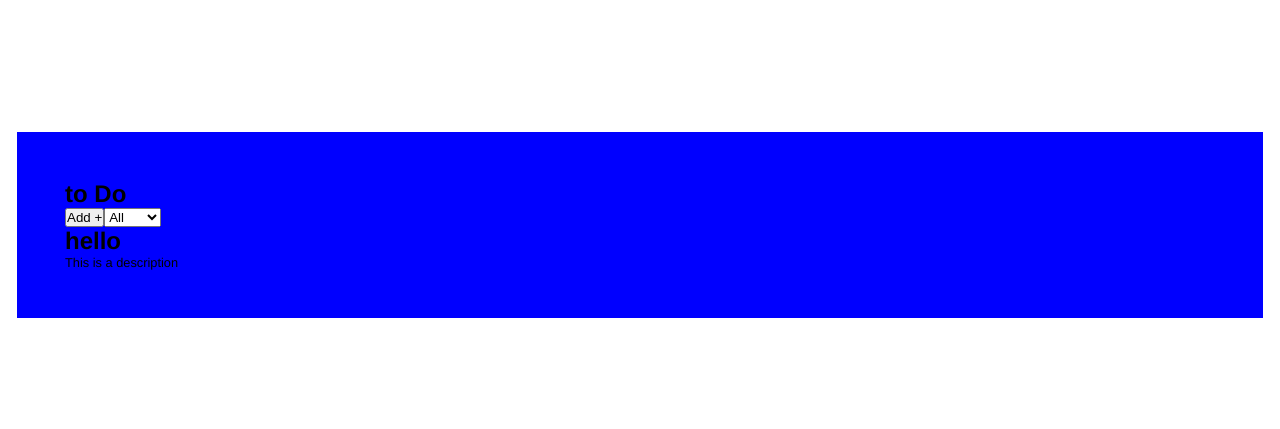
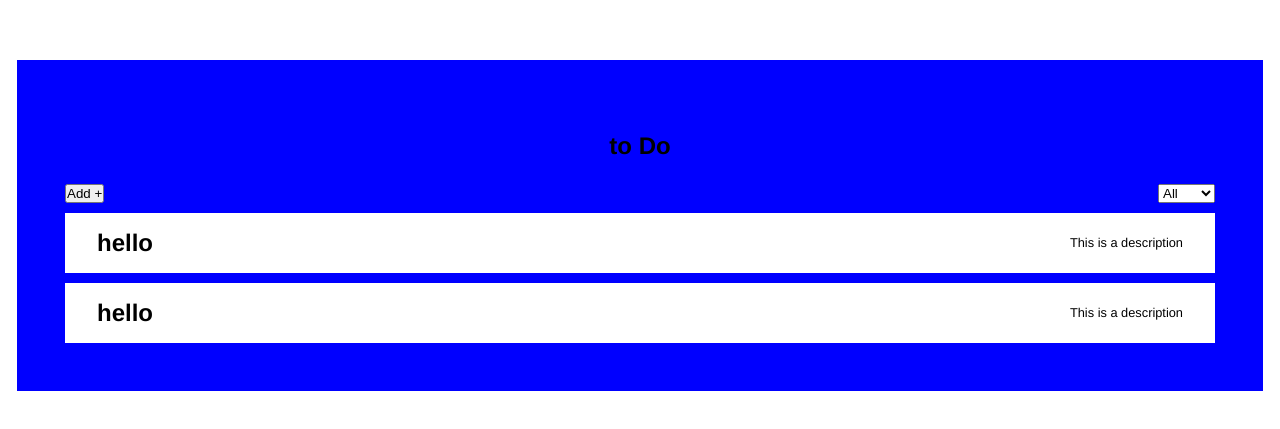
Before and after one commit to FundacioEsplaiJava2024/ToDoList, a React (Vite) app: page / in a window 1280 px wide. Shown: the part 175-604 px from the top of the page. Built offline with nearby package versions, Linux system fonts and the light colour scheme; what @radix-ui/themes would draw is missing.

Commit message:
creacion de tasks-wrapper y espaciado de buttons

```diff
--- a/src/App.css
+++ b/src/App.css
@@ -12,3 +12,31 @@
   padding: 3rem;
   background: blue;
 }
+.to-do-wrapper .hero-title {
+  padding: 1.5rem 3rem;
+  display: flex;
+  align-items: center;
+  justify-content: center;
+}
+.to-do-wrapper .task-wrapper {
+  display: flex;
+  flex-direction: column;
+  gap: 10px;
+}
+.to-do-wrapper .task-wrapper .buttons-wrapper {
+  display: flex;
+  justify-content: space-between;
+  align-items: center;
+}
+.to-do-wrapper .task-wrapper .list-wrapper {
+  display: flex;
+  flex-direction: column;
+  gap: 10px;
+}
+.to-do-wrapper .task-wrapper .list-wrapper .list-item {
+  display: flex;
+  justify-content: space-between;
+  align-items: center;
+  padding: 1rem 2rem;
+  background: white;
+}/*# sourceMappingURL=App.css.map */
--- a/src/App.scss
+++ b/src/App.scss
@@ -1,5 +1,4 @@
-
-.body-wrapper{
+.body-wrapper {
   width: auto;
   height: 100vh;
   display: flex;
@@ -7,21 +6,40 @@
   justify-content: center;
 }
 
-.to-do-wrapper{
+.to-do-wrapper {
   width: 100%;
   max-width: 1150px;
   padding: 3rem;
   background: blue;
 
-    .hero-title{
+  .hero-title {
+    padding: 1.5rem 3rem;
+    display: flex;
+    align-items: center;
+    justify-content: center;
+  }
+  .task-wrapper {
+    display: flex;
+    flex-direction: column;
+    gap: 10px;
 
-        h1{  }
+    .buttons-wrapper {
+      display: flex;
+      justify-content: space-between;
+      align-items: center;
     }
-    .buttons-wrapper{
-        button{}
-        #options{}
-    }
-    .list-wrapper{
-        .list-item{}
+    .list-wrapper {
+      display: flex;
+      flex-direction: column;
+      gap: 10px;
+
+      .list-item {
+        display: flex;
+        justify-content: space-between;
+        align-items: center;
+        padding: 1rem 2rem;
+        background: white;
       }
     }
+  }
+}
--- a/src/components/Lists.tsx
+++ b/src/components/Lists.tsx
@@ -1,43 +1,34 @@
-
 interface ItemProps {
   title: string;
   description?: string;
 }
 
 interface ToDoProps {
-    title : string,
+  title: string;
 }
 
 export function ToDoWrapper({ title }: ToDoProps) {
-
-
   return (
     <main className="to-do-wrapper">
       <div className="hero-title">
-                <h1>
-                    { title }
-                </h1>
+        <h1>{title}</h1>
       </div>
+      <div className="task-wrapper">
         <div className="buttons-wrapper">
           <AddButton />
           <FilterButton />
         </div>
         <List />
+      </div>
     </main>
-    )
+  );
 }
 
 export function AddButton() {
-
-    return (
-        <button>
-            Add +
-        </button>
-    )
+  return <button>Add +</button>;
 }
 
 export function FilterButton() {
-
   return (
     <>
       <select name="options" id="options">
@@ -46,7 +37,7 @@ export function FilterButton() {
         <option value="done">Done</option>
       </select>
     </>
-    )
+  );
 }
 
 export function ItemList({ title, description }: ItemProps) {
@@ -62,14 +53,22 @@ export function List() {
   let data = [
     {
       title: "hello",
-            description: "This is a description"
+      description: "This is a description",
+    },
+    {
+      title: "hello",
+      description: "This is a description",
     },
   ];
 
   return (
     <div className="list-wrapper">
       {data.map((item, index) => (
-                <ItemList key={index} title={item.title} description={item.description} />
+        <ItemList
+          key={index}
+          title={item.title}
+          description={item.description}
+        />
       ))}
     </div>
   );
```
Also changed, not shown: 1 other file (tests, documents, lock files or other folders). Lines whose indentation alone changed are shown as unchanged.
